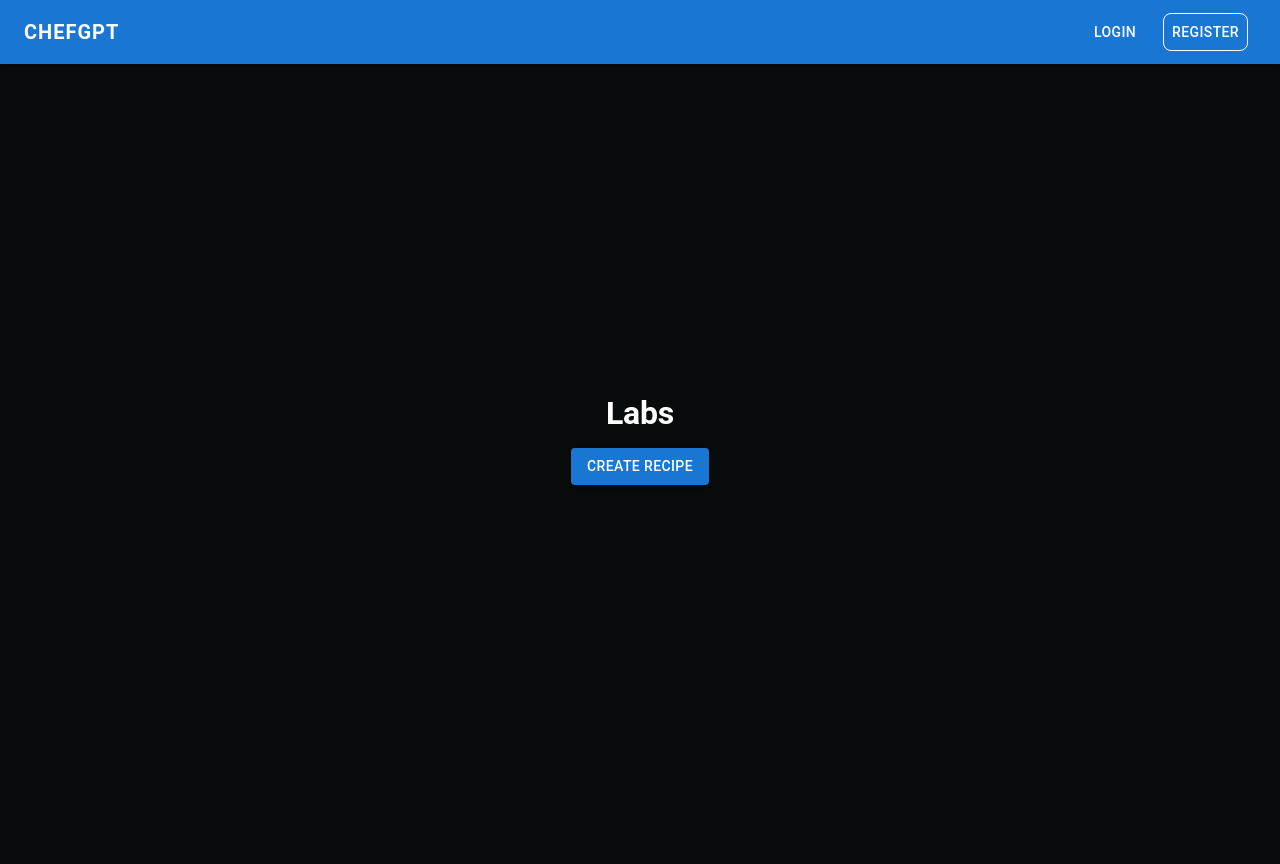
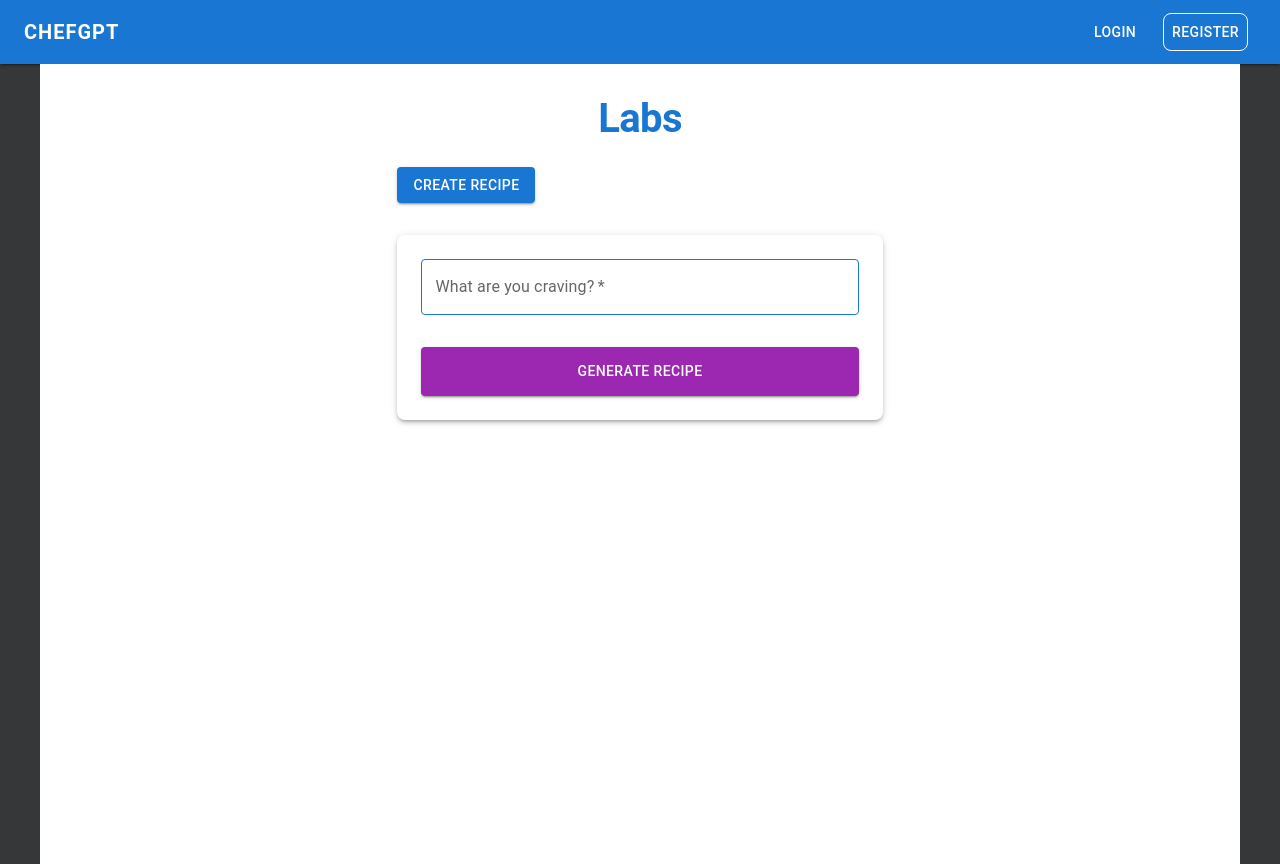
Before and after one commit to kerokero014/FE, a React (Vite) app in the folder my-frontend/: page /Labs in a window 1280 px wide. Before the commit the page ends 800 px from the top, so only its background shows below. Built offline with nearby package versions, Linux system fonts and the light colour scheme.

Commit message:
just missing some updates a better dashboard and test test test

```diff
--- /dev/null
+++ b/my-frontend/src/components/GenerateRecipe.tsx
@@ -0,0 +1,80 @@
+import React, { useState } from 'react';
+import { TextField, Button, Box, CircularProgress } from '@mui/material';
+import useGenerateRecipe from '../hooks/useGenerate';
+import SnackbarMessage from './SnackMsg';
+import useAuth from '../hooks/useAuth'; // Adjust the import path as necessary
+import { GenStyles } from './generteStyles';
+
+const GenerateRecipe = () => {
+    const [craving, setCraving] = useState('');
+    const { generateRecipe, loading, error, recipe } = useGenerateRecipe();
+    const [snackbarOpen, setSnackbarOpen] = useState(false);
+    const { user } = useAuth(); // Access the authenticated user
+
+    const handleSubmit = async (event: React.FormEvent<HTMLFormElement>) => {
+        event.preventDefault();
+        if (user && user.id) {
+            await generateRecipe(craving, user.id); // Use the dynamic userId
+            setSnackbarOpen(true);
+        } else {
+            // Handle the case where user or user.id is not available
+            console.error('User is not authenticated');
+        }
+    };
+
+    const handleCloseSnackbar = () => {
+        setSnackbarOpen(false);
+    };
+
+    return (
+        <Box component="form" onSubmit={handleSubmit} sx={GenStyles.Box}>
+            <TextField
+                label="What are you craving?"
+                variant="outlined"
+                fullWidth
+                value={craving}
+                onChange={(e) => setCraving(e.target.value)}
+                required
+                sx={GenStyles.TextField}
+            />
+            <Button
+                type="submit"
+                variant="contained"
+                color="primary"
+                sx={GenStyles.submitButton}
+                disabled={loading}
+            >
+                Generate Recipe
+            </Button>
+
+            {loading && <CircularProgress sx={{ mt: 2 }} />}
+
+            <SnackbarMessage
+                open={snackbarOpen}
+                message={error ? error : 'Recipe generated successfully!'}
+                type={error ? 'error' : 'success'}
+                onClose={handleCloseSnackbar}
+            />
+
+            {recipe && (
+                <Box sx={GenStyles.recipeBox}>
+                    <h2>{recipe.title}</h2>
+                    <p>{recipe.description}</p>
+                    <p>
+                        <strong>Nutritional Value:</strong> {recipe.nutritionalValue}
+                    </p>
+                    <h3>Instructions:</h3>
+                    <p>{recipe.instructions}</p>
+                    <h3>Steps:</h3>
+                    <ol>
+                        {recipe.steps.map((step, index) => (
+                            <li key={index}>{step.step}</li>
+                        ))}
+                    </ol>
+                </Box>
+            )}
+        </Box>
+    );
+};
+
+export default GenerateRecipe;
--- /dev/null
+++ b/my-frontend/src/components/generteStyles.ts
@@ -0,0 +1,53 @@
+export const GenStyles = {
+    Box: {
+        mt: 2,
+        p: 3,
+        maxWidth: '500px',
+        mx: 'auto',
+        bgcolor: 'background.paper',
+        boxShadow: 3,
+        borderRadius: 2,
+    },
+    TextField: {
+        mb: 2,
+        '& .MuiOutlinedInput-root': {
+            '& fieldset': {
+                borderColor: 'primary.main',
+            },
+            '&:hover fieldset': {
+                borderColor: 'primary.dark',
+            },
+            '&.Mui-focused fieldset': {
+                borderColor: 'secondary.main',
+            },
+        },
+        '& .MuiInputLabel-outlined': {
+            color: 'text.secondary',
+        },
+        '&:hover .MuiInputLabel-outlined': {
+            color: 'text.primary',
+        },
+        '& .MuiInputLabel-outlined.Mui-focused': {
+            color: 'secondary.main',
+        },
+    },
+    submitButton: {
+        mt: 2,
+        py: 1.5,
+        px: 4,
+        width: '100%',
+        bgcolor: 'secondary.main',
+        color: 'secondary.contrastText',
+        borderRadius: 1,
+        '&:hover': {
+            bgcolor: 'secondary.dark',
+        },
+    },
+    recipeBox: {
+        mt: 3,
+        p: 3,
+        bgcolor: 'background.default',
+        borderRadius: 2,
+        boxShadow: 1,
+    },
+};
--- a/my-frontend/src/context/AuthContext.tsx
+++ b/my-frontend/src/context/AuthContext.tsx
@@ -1,4 +1,4 @@
-import { createContext, useState, useEffect } from 'react';
+import React, { createContext, useState, useEffect } from 'react';
 import { useNavigate } from 'react-router-dom';
 import { User } from '../types/userTypes';
 
--- /dev/null
+++ b/my-frontend/src/hooks/useGenerate.ts
@@ -0,0 +1,39 @@
+// hooks/useGenerateRecipe.js
+import { useState } from 'react';
+import { Recipe } from '../types/recipe.types'; // Adjust the import path as necessary
+
+const useGenerateRecipe = () => {
+    const [loading, setLoading] = useState(false);
+    const [error, setError] = useState<string | null>(null);
+    const [recipe, setRecipe] = useState<Recipe | null>(null);
+
+    const generateRecipe = async (craving: string, userId: string) => {
+        setLoading(true);
+        setError(null);
+
+        try {
+            const response = await fetch('http://localhost:3000/labs-recipe/generate', {
+                method: 'POST',
+                headers: {
+                    'Content-Type': 'application/json',
+                },
+                body: JSON.stringify({ craving, userId }),
+            });
+
+            if (!response.ok) {
+                throw new Error('Failed to fetch recipe');
+            }
+
+            const data: Recipe = await response.json(); // Ensure it matches the `Recipe` interface
+            setRecipe(data);
+        } catch (err) {
+            setError(err instanceof Error ? err.message : 'Unknown error');
+        } finally {
+            setLoading(false);
+        }
+    };
+
+    return { generateRecipe, loading, error, recipe };
+};
+
+export default useGenerateRecipe;
--- a/my-frontend/src/index.css
+++ b/my-frontend/src/index.css
@@ -6,7 +6,7 @@
 
 body {
     font-family: 'Poppins', sans-serif;
-    background-color: #080b0c;
+    background-color: #353738;
     color: #fff;
     line-height: 1.6;
 }
--- a/my-frontend/src/pages/Dashboard.tsx
+++ b/my-frontend/src/pages/Dashboard.tsx
@@ -37,3 +37,5 @@ const Dashboard = () => {
 };
 
 export default Dashboard;
+
+// TODO: Improve the UI and add more features to the dashboard.
--- a/my-frontend/src/pages/Labs.tsx
+++ b/my-frontend/src/pages/Labs.tsx
@@ -1,17 +1,24 @@
-//Page where the user can create recipes obtained from ChatGPT API, prompt in a search bar cravings,
-// ChatGPT will know in the same propmt their allergies, dislikes and favorite foods, and will return a recipe.
-import { Container, Typography } from '@mui/material';
+import { Container, Typography, Grid, Box } from '@mui/material';
 import { labsStyles } from './styles/LabsStyles';
 import RecipeForm from '../components/recipeForm';
+import GenerateRecipe from '../components/GenerateRecipe';
 
 const Labs = () => {
     return (
-        <Container maxWidth="lg" sx={labsStyles.container}>
-            <Typography sx={labsStyles.title} variant="h1" component="h2">
-                <h1>Labs</h1>
+        <Container sx={labsStyles.container}>
+            <Typography sx={labsStyles.title} variant="h1">
+                Labs
             </Typography>
-
-            <RecipeForm />
+            <Grid container spacing={4} justifyContent="center">
+                <Grid>
+                    <Box sx={labsStyles.formContainer}>
+                        <RecipeForm />
+                    </Box>
+                    <Box sx={labsStyles.recipeContainer}>
+                        <GenerateRecipe />
+                    </Box>
+                </Grid>
+            </Grid>
         </Container>
     );
 };
--- a/my-frontend/src/pages/styles/LabsStyles.ts
+++ b/my-frontend/src/pages/styles/LabsStyles.ts
@@ -1,14 +1,29 @@
 export const labsStyles = {
     title: {
-        fontSize: '1rem',
-        m: '1rem',
+        fontSize: '2.5rem',
+        fontWeight: 700,
+        color: 'primary.main',
+        mb: 3,
+        textAlign: 'center',
     },
     container: {
         maxWidth: 'lg',
         display: 'flex',
         flexDirection: 'column',
         alignItems: 'center',
-        justifyContent: 'center',
-        height: '92vh',
+        justifyContent: 'flex-start',
+        minHeight: '100vh',
+        px: 2,
+        py: 4,
+        backgroundColor: 'background.paper',
+    },
+    formContainer: {
+        width: '100%',
+        maxWidth: 600,
+        mb: 4,
+    },
+    recipeContainer: {
+        width: '100%',
+        maxWidth: 600,
     },
 };
```
